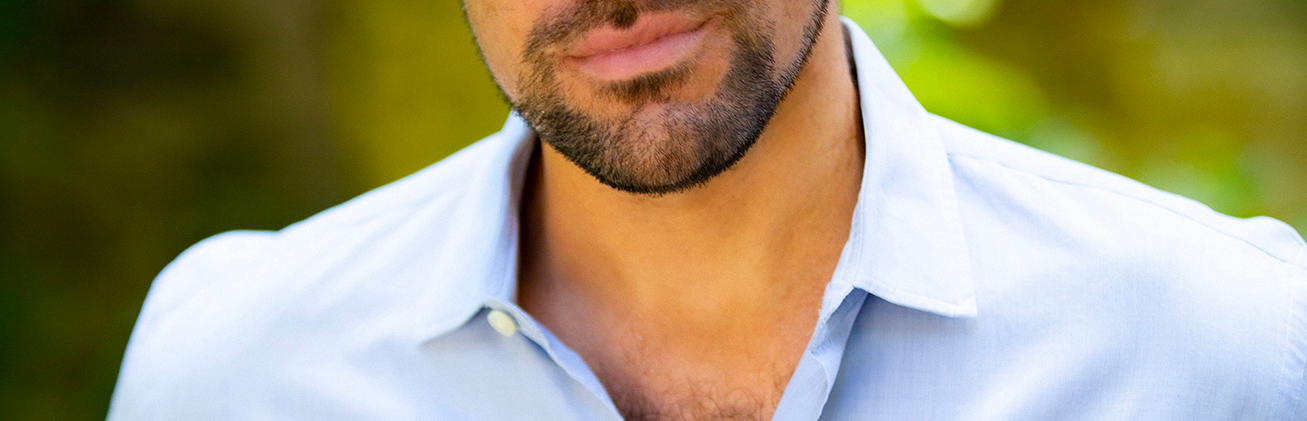
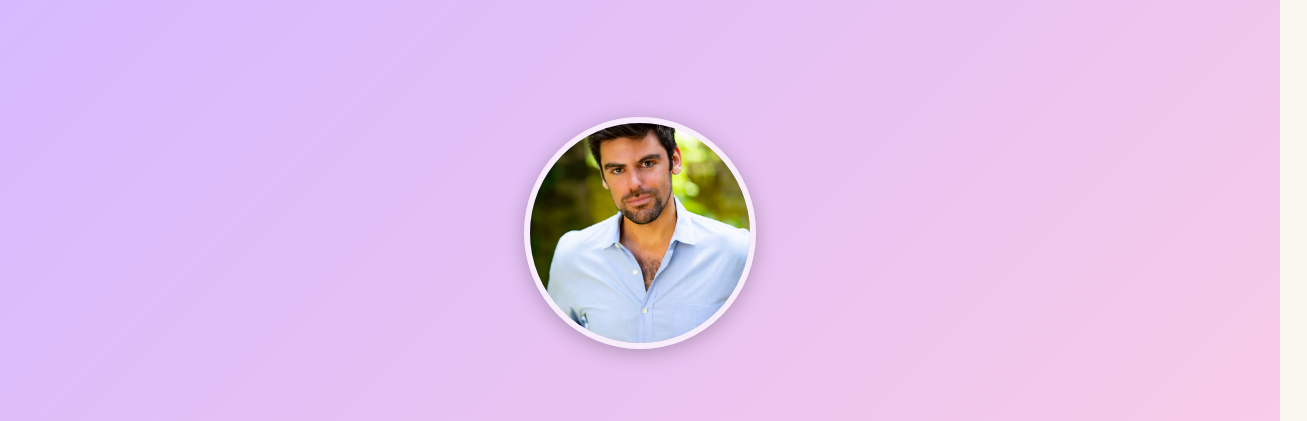
Before and after one commit to benmlerner/benmlerner.github.io, a plain HTML site: page index.html in a window 1280 px wide. Shown: the top 421 px of the page, 1307 px wide, since content can reach past the window. Drawn offline with nearby package versions, Linux system fonts and the light colour scheme.

Commit message:
Update style.css

```diff
--- a/style.css
+++ b/style.css
@@ -40,6 +40,16 @@ h1, h2 {
   color: #222;
   font-weight: 600;
 }
+.headshot {
+  width: 220px;
+  height: 220px;
+  object-fit: cover;
+  border-radius: 50%;
+  border: 6px solid rgba(255, 255, 255, 0.7);
+  box-shadow: 0 4px 20px rgba(0, 0, 0, 0.25);
+  margin-bottom: 25px;
+}
+
 
 .resume-button {
   display: inline-block;
```
